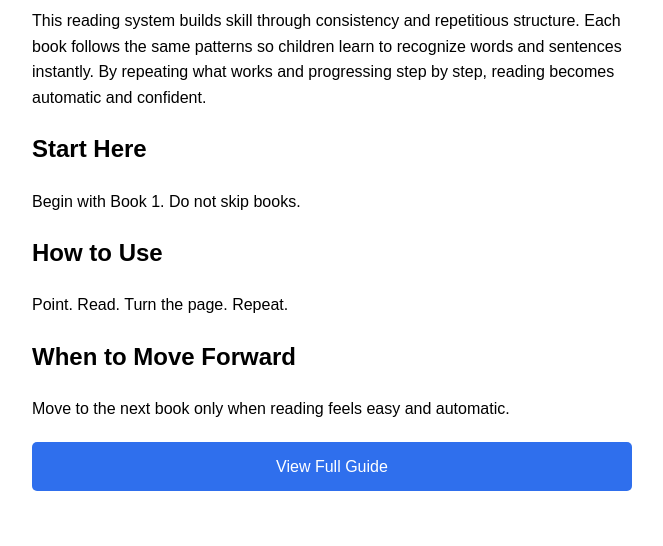
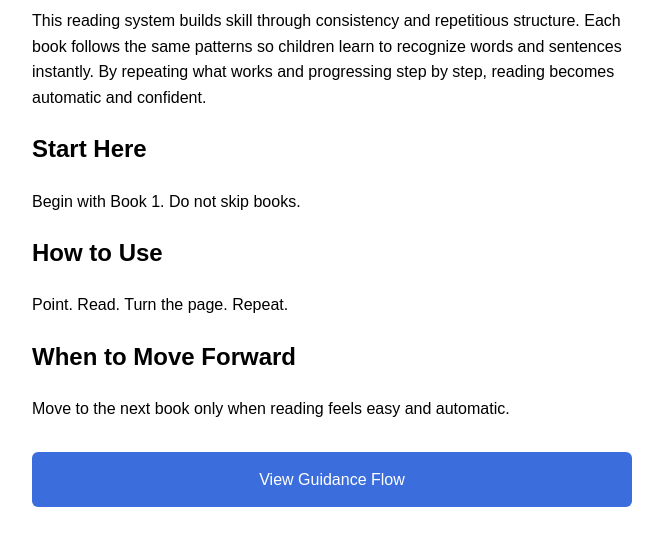
Before and after one commit to ttpflipbooks/flipbooks, a plain HTML site: page reading-system/guide.html in a window 1280 px wide. Shown: the part 106-652 px from the top of the page, without its empty margins (308-971 px from the left). Drawn offline with Linux system fonts and the light colour scheme.

Commit message:
Update guide.html

```diff
--- a/reading-system/guide.html
+++ b/reading-system/guide.html
@@ -3,6 +3,7 @@
 <head>
     <title>Series 1 Guide Flow</title>
     <meta name="viewport" content="width=device-width, initial-scale=1.0">
+
     <style>
         body {
             font-family: Arial, sans-serif;
@@ -11,18 +12,21 @@
             padding: 20px;
             line-height: 1.6;
         }
+
         h1 {
             text-align: center;
         }
+
         .button {
             display: block;
             text-align: center;
-            padding: 12px;
-            margin-top: 20px;
-            background-color: #2F6FED;
+            padding: 15px;
+            margin-top: 30px;
+            background-color: #3b6edc;
             color: white;
             text-decoration: none;
-            border-radius: 5px;
+            border-radius: 6px;
+            font-size: 16px;
         }
     </style>
 </head>
@@ -38,22 +42,16 @@ By repeating what works and progressing step by step, reading becomes automatic
 </p>
 
 <h2>Start Here</h2>
-<p>
-Begin with Book 1. Do not skip books.
-</p>
+<p>Begin with Book 1. Do not skip books.</p>
 
 <h2>How to Use</h2>
-<p>
-Point. Read. Turn the page. Repeat.
-</p>
+<p>Point. Read. Turn the page. Repeat.</p>
 
 <h2>When to Move Forward</h2>
-<p>
-Move to the next book only when reading feels easy and automatic.
-</p>
+<p>Move to the next book only when reading feels easy and automatic.</p>
 
-<a href="https://ttpflipbooks.github.io/flipbooks/reading-system/guide.pdf" class="button">
-View Full Guide
+<a href="guide.pdf" class="button">
+View Guidance Flow
 </a>
 
 </body>
```
